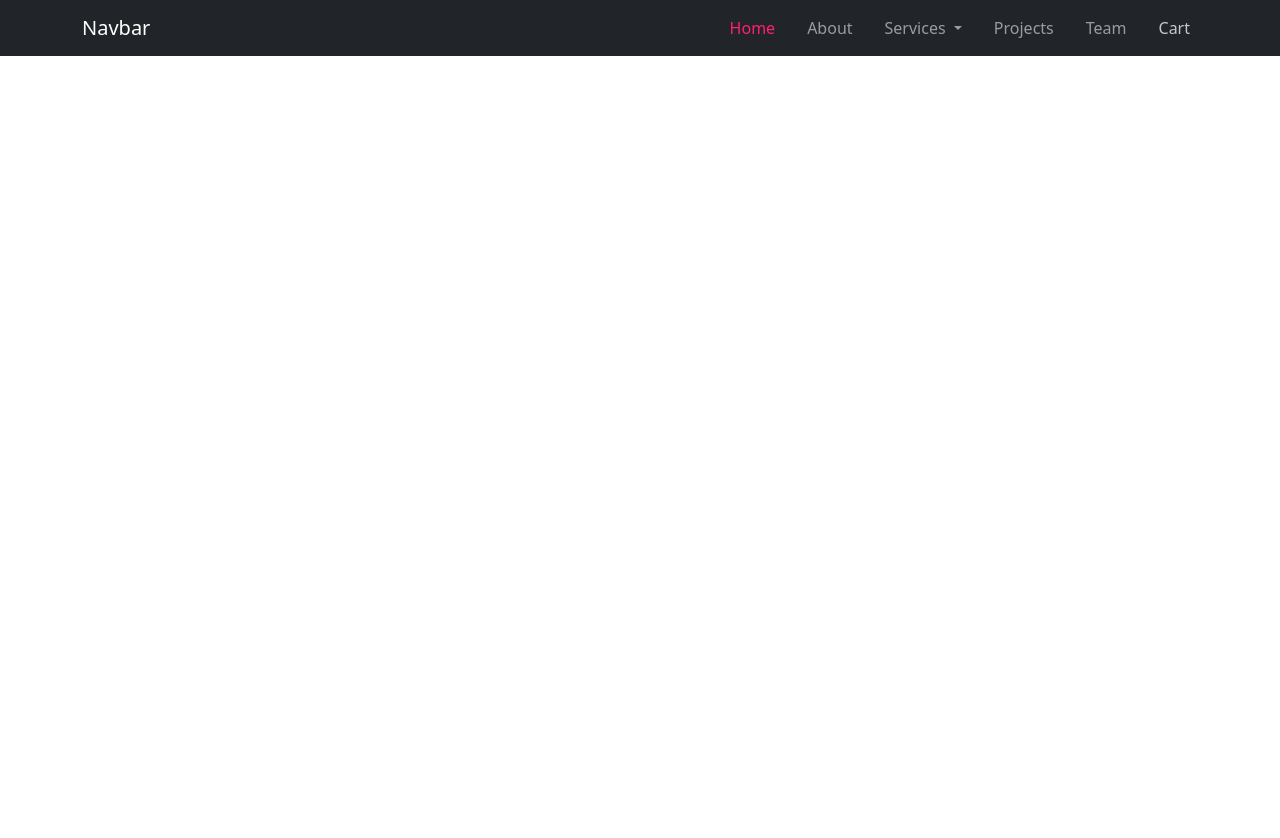
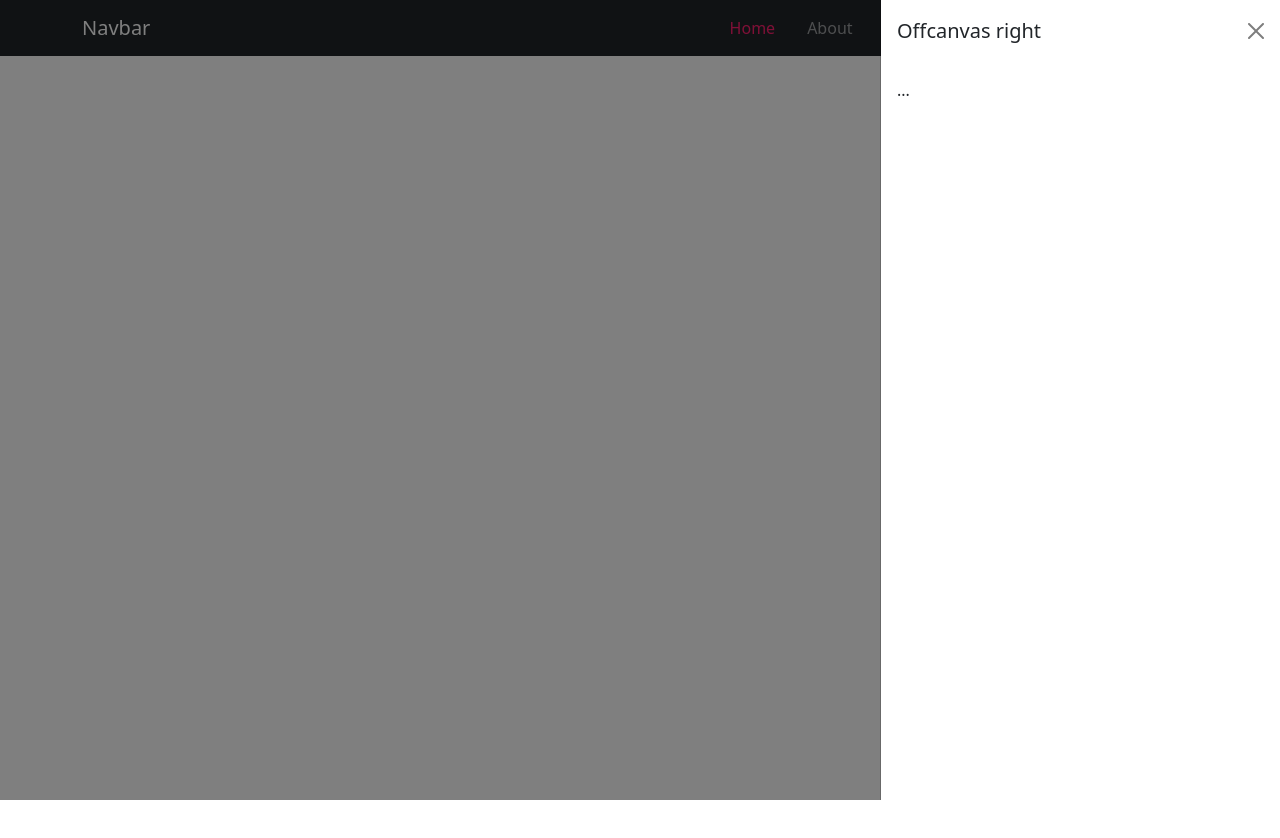
Before and after one commit to BaraaAlmassri/osaka_f15, a plain HTML site: page index.html in a window 1280 px wide. Both pictures are taken after a click on the link "Cart". Shown: the top 838 px of the page. Drawn offline with nearby package versions, Linux system fonts and the light colour scheme.

Commit message:
create cartcanvas

```diff
--- a/index.html
+++ b/index.html
@@ -68,12 +68,38 @@
               <a class="nav-link" href="#">Team</a>
             </li>
             <li class="nav-item">
-              <a class="nav-link" href="#">Cart</a>
+              <a
+                class="nav-link"
+                href="#"
+                data-bs-toggle="offcanvas"
+                data-bs-target="#cartcanvas"
+                aria-controls="offcanvasRight"
+                >Cart</a
+              >
             </li>
           </ul>
         </div>
       </div>
     </nav>
+    <div
+      class="offcanvas offcanvas-end"
+      tabindex="-1"
+      id="cartcanvas"
+      aria-labelledby="offcanvasRightLabel"
+    >
+      <div class="offcanvas-header">
+        <h5 class="offcanvas-title" id="offcanvasRightLabel">
+          Offcanvas right
+        </h5>
+        <button
+          type="button"
+          class="btn-close"
+          data-bs-dismiss="offcanvas"
+          aria-label="Close"
+        ></button>
+      </div>
+      <div class="offcanvas-body">...</div>
+    </div>
     <script
       src="https://cdn.jsdelivr.net/npm/bootstrap@5.3.8/dist/js/bootstrap.bundle.min.js"
       integrity="sha384-FKyoEForCGlyvwx9Hj09JcYn3nv7wiPVlz7YYwJrWVcXK/BmnVDxM+D2scQbITxI"
```
